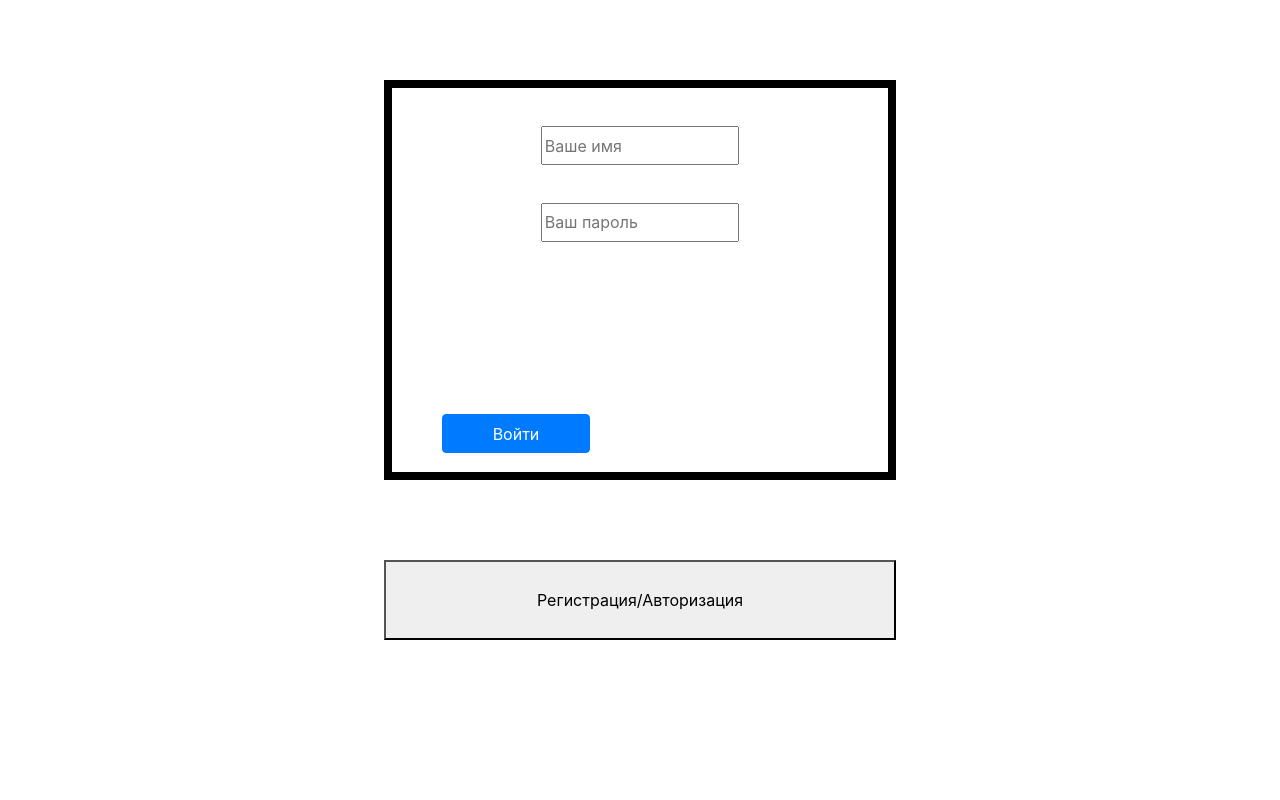
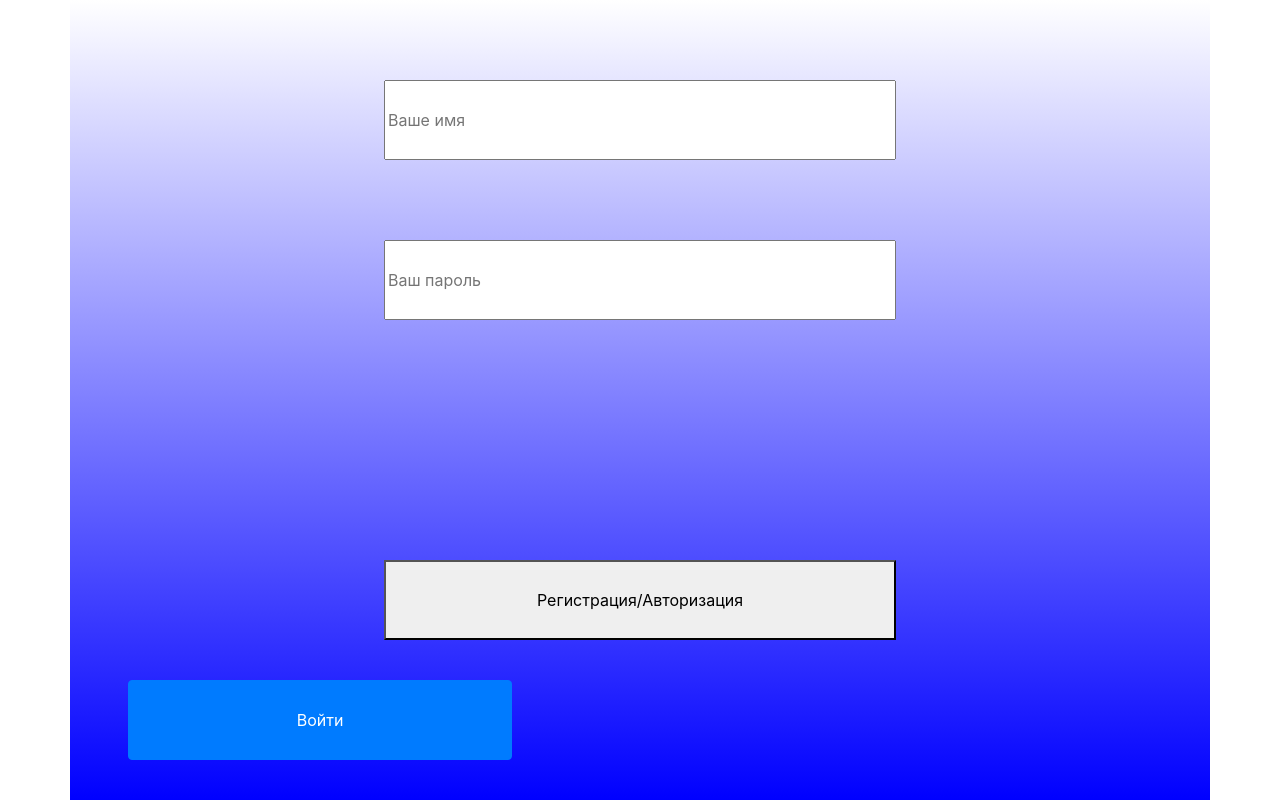
Before and after one commit to vutmu/webchat_local, a Flask app: page / in a window 1280 px wide. Run offline with Flask 2, Linux system fonts and the light colour scheme.

Commit message:
style edit

```diff
--- a/app/static/styles/auth.css
+++ b/app/static/styles/auth.css
@@ -1,4 +1,4 @@
-div.dialog {
+/*div.dialog {
     position: absolute;
     top: 10%;
     left: 30%;
@@ -7,6 +7,11 @@ div.dialog {
     border: solid;
     border-width: 0.5em;
     border-color: black;
+}*/
+
+div.auth {
+    background-image: -webkit-linear-gradient(white, blue);
+
 }
 
 div.par1 {
--- a/app/static/styles/base.css
+++ b/app/static/styles/base.css
@@ -17,9 +17,13 @@
     height: 100%;
     width: 20%;
 }
-body {
+/*body {
+    background-image: -webkit-linear-gradient(white, blue);
+}*/
+.main {
     background-image: -webkit-linear-gradient(white, blue);
 }
+
 /*.x1 {
     background-color: red;
 }*/
--- a/app/templates/Authentification.html
+++ b/app/templates/Authentification.html
@@ -1,5 +1,5 @@
 <!DOCTYPE html>
-<html lang="en">
+<html class="h-100" lang="en">
 <head>
     <meta charset="UTF-8">
     <title>Аутентификация Wasmoh</title>
@@ -7,8 +7,8 @@
     <script src="https://ajax.googleapis.com/ajax/libs/jquery/2.2.0/jquery.min.js"></script>
     <link  rel = "stylesheet" href =  "{{ url_for('static',filename='styles/auth.css') }}">
 </head>
-<body>
-<div class="container-sm dialog auth">
+<body class="h-100">
+<div class="container-sm h-100 auth">
     <input id="in_name" class="namefield" type="text" maxlength="50" placeholder="Ваше имя">
     <input id="in_password" class="passfield" type="text" maxlength="50" placeholder="Ваш пароль" >
     <button id="but4" class="btn btn-primary left-but">Войти</button>
--- a/app/templates/base.html
+++ b/app/templates/base.html
@@ -7,7 +7,7 @@
     <script src="https://ajax.googleapis.com/ajax/libs/jquery/2.2.0/jquery.min.js"></script>
     <link  rel = "stylesheet" href =  "{{ url_for('static',filename='styles/base.css') }}">
 </head>
-<body class="h-100">
+<body class="h-100 main">
   <div class="container-fluid h-100">
       <div class="row h-25 x1">
         <span class="col-7 h-50" id="your_name">Добро пожаловать,{{data['name']}}!</span>
```
